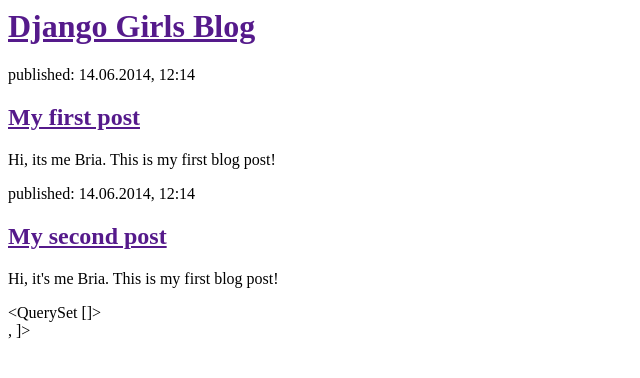
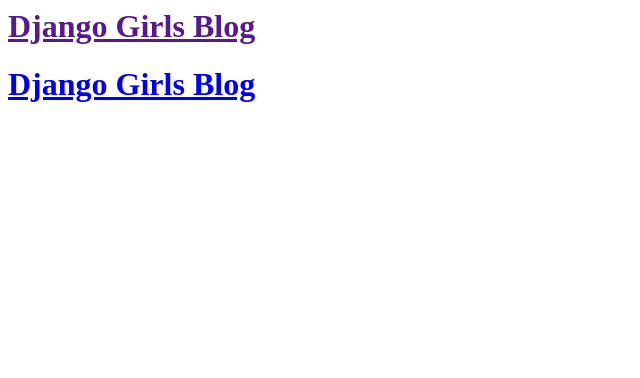
Before and after one commit to bcdkiddy/my-first-blog, a Django app: page / in a window 1280 px wide. Shown: the top 378 px of the page, without its empty margins (0-640 px from the left). Run offline with Django 3.2, Linux system fonts and the light colour scheme; tables that the repository leaves empty hold one stand-in row (values such as "Sample post").

Commit message:
updatemessage

```diff
--- a/blog/templates/blog/post_list.html
+++ b/blog/templates/blog/post_list.html
@@ -7,7 +7,7 @@
             <h1><a href="">Django Girls Blog</a></h1>
         </div>
 
-        <div>
+        <!-- <div>
             <p>published: 14.06.2014, 12:14</p>
             <h2><a href="">My first post</a></h2>
             <p> Hi, its me Bria. This is my first blog post!</p>
@@ -17,20 +17,22 @@
             <p>published: 14.06.2014, 12:14</p>
             <h2><a href="">My second post</a></h2>
             <p>Hi, it's me Bria. This is my first blog post!</p>
-        </div>
-        <div>
+        </div> -->
 
-          {{ posts }}
+          <div>
+    <h1><a href="/">Django Girls Blog</a></h1>
+</div>
+
+{% for post in posts %}
+    <div>
+        <p>published: {{ post.published_date }}</p>
+        <h1><a href="">{{ post.title }}</a></h1>
+        <p>{{ post.text|linebreaksbr }}</p>
+    </div>
+{% endfor %}
 
         </div>
 
-            <QuerySet [<Post: My second post>, <Post: My first post>]>
-
-              {% for post in posts %}
-    {{ post }}
-{% endfor %}
-
-              <div>
 
 
     </body>
```
